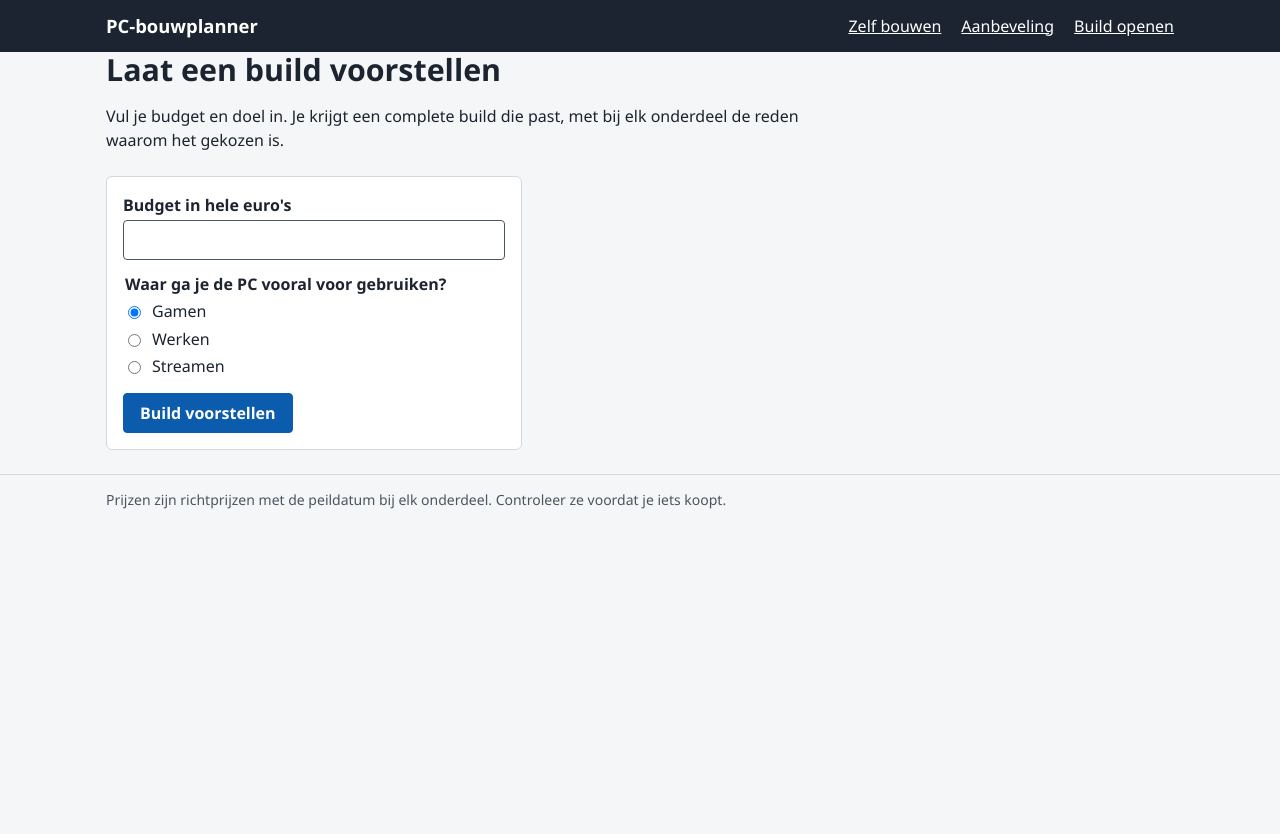
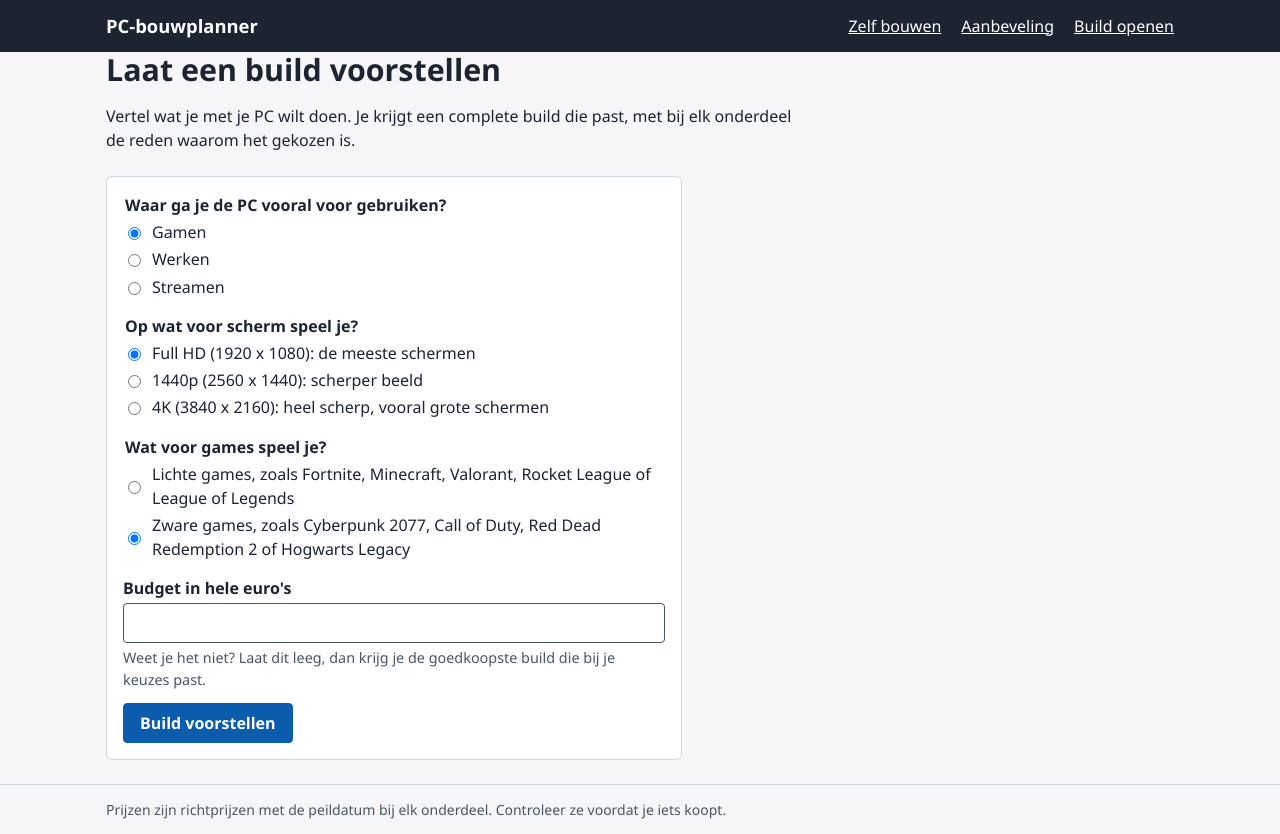
Before and after one commit to Niels023/pc-bouwplanner, a PHP site: page /aanbeveling in a window 1280 px wide. Before the commit the page ends 509 px from the top, so only its background shows below. Run offline with PHP 8.4, Linux system fonts and the light colour scheme.

Commit message:
feat: scherm en games kiezen op de site en in de API (#35, #36)

```diff
--- a/public/css/style.css
+++ b/public/css/style.css
@@ -490,12 +490,33 @@ fieldset {
 }
 
 .recommendation-form {
-    max-width: 26rem;
+    max-width: 36rem;
     background: var(--surface);
     border: 1px solid var(--line);
     border-radius: 6px;
     margin-bottom: 1.5rem;
     padding: 1rem;
+}
+
+.recommendation-form:has(input[name="goal"][value="work"]:checked) .game-options {
+    display: none;
+}
+
+.message p {
+    margin: 0 0 0.25rem;
+}
+
+.hint {
+    color: var(--ink-soft);
+    font-size: 0.9rem;
+    margin: 0.25rem 0 0;
+}
+
+.summary {
+    background: var(--ok-bg);
+    border-left: 5px solid var(--ok);
+    border-radius: 4px;
+    padding: 0.6rem 0.8rem;
 }
 
 .recommendation-list {
--- a/src/Http/Application.php
+++ b/src/Http/Application.php
@@ -43,7 +43,12 @@ class Application
 
         $partApi = new PartApiController($parts);
         $buildApi = new BuildApiController($parts, $builds, $checker);
-        $recommendationApi = new RecommendationApiController($parts, $checker, $this->config['goals']);
+        $recommendationApi = new RecommendationApiController(
+            $parts,
+            $checker,
+            $this->config['goals'],
+            $this->config['game_types'],
+        );
 
         $view = new View();
         $homePage = new HomePageController($view);
@@ -55,6 +60,7 @@ class Application
             $checker,
             $working,
             $this->config['goals'],
+            $this->config['game_types'],
         );
 
         $router = new Router();
--- a/src/Http/Controller/RecommendationApiController.php
+++ b/src/Http/Controller/RecommendationApiController.php
@@ -9,6 +9,7 @@ use App\Http\Request;
 use App\Http\Response;
 use App\Recommendation\BudgetTooLowException;
 use App\Recommendation\Goal;
+use App\Recommendation\NoBuildPossibleException;
 use App\Recommendation\Recommendation;
 use App\Recommendation\RecommendedChoice;
 use App\Recommendation\Recommender;
@@ -21,6 +22,7 @@ class RecommendationApiController
         private PartRepository $parts,
         private CompatibilityChecker $checker,
         private array $goals,
+        private array $gameTypes,
     ) {
     }
 
@@ -28,12 +30,15 @@ class RecommendationApiController
     {
         $budget = Input::budget($request->query('budget'));
         $goal = Input::goal($request->query('goal'));
+        $target = Input::gameTarget($request, $goal, $this->gameTypes);
         $recommender = new Recommender($this->parts->findByFilter(new PartFilter()), $this->checker, $this->goals);
 
         try {
-            return Response::json($this->toArray($recommender->recommend($budget, $goal), $goal));
+            return Response::json($this->toArray($recommender->recommend($budget, $goal, $target), $goal));
         } catch (BudgetTooLowException $e) {
             throw new HttpException(422, 'budget_too_low', $e->getMessage());
+        } catch (NoBuildPossibleException $e) {
+            throw new HttpException(422, 'no_build_possible', $e->getMessage());
         }
     }
 
@@ -42,8 +47,9 @@ class RecommendationApiController
     {
         return [
             'goal' => $goal->value,
-            'budget_eur' => $recommendation->budgetCents / 100,
+            'budget_eur' => $recommendation->budgetGiven ? $recommendation->budgetCents / 100 : null,
             'leftover_eur' => $recommendation->leftoverCents() / 100,
+            'summary' => $recommendation->summary(),
             'choices' => array_map(fn (RecommendedChoice $choice) => [
                 'part' => $choice->part->toArray(),
                 'category_budget_eur' => $choice->categoryBudgetCents / 100,
--- a/src/Http/Controller/RecommendationPageController.php
+++ b/src/Http/Controller/RecommendationPageController.php
@@ -9,8 +9,11 @@ use App\Http\Request;
 use App\Http\Response;
 use App\Http\View;
 use App\Http\WorkingBuild;
+use App\Model\Resolution;
 use App\Recommendation\BudgetTooLowException;
+use App\Recommendation\GameType;
 use App\Recommendation\Goal;
+use App\Recommendation\NoBuildPossibleException;
 use App\Recommendation\Recommendation;
 use App\Recommendation\Recommender;
 use App\Repository\PartFilter;
@@ -24,6 +27,7 @@ class RecommendationPageController
         private CompatibilityChecker $checker,
         private WorkingBuild $working,
         private array $goals,
+        private array $gameTypes,
     ) {
     }
 
@@ -32,21 +36,30 @@ class RecommendationPageController
         $data = [
             'title' => 'Laat een build voorstellen',
             'goals' => Goal::cases(),
+            'resolutions' => Resolution::cases(),
+            'gameTypes' => GameType::cases(),
             'budget' => $request->query('budget') ?? '',
             'selectedGoal' => $request->query('goal') ?? Goal::Gaming->value,
+            'selectedResolution' => $request->query('resolution') ?? Resolution::FullHd->value,
+            'selectedGameType' => $request->query('game_type') ?? GameType::Heavy->value,
             'recommendation' => null,
             'report' => null,
             'error' => null,
+            'cheapestUrl' => null,
         ];
 
-        // Zonder budget en doel in de URL is het formulier nog niet verstuurd.
-        if (!array_key_exists('budget', $request->queryParams)) {
+        // Zonder doel in de URL is het formulier nog niet verstuurd.
+        if (!array_key_exists('goal', $request->queryParams)) {
             return $this->view->render('recommendation', $data);
         }
 
         try {
             $recommendation = $this->recommendationFor($request);
-        } catch (HttpException | BudgetTooLowException $e) {
+        } catch (BudgetTooLowException $e) {
+            $data['cheapestUrl'] = $this->urlWithoutBudget($request);
+
+            return $this->view->render('recommendation', ['error' => $e->getMessage()] + $data, 422);
+        } catch (HttpException | NoBuildPossibleException $e) {
             return $this->view->render('recommendation', ['error' => $e->getMessage()] + $data, 422);
         }
 
@@ -62,8 +75,8 @@ class RecommendationPageController
     {
         try {
             $recommendation = $this->recommendationFor($request);
-        } catch (BudgetTooLowException $e) {
-            throw new HttpException(422, 'budget_too_low', $e->getMessage());
+        } catch (BudgetTooLowException | NoBuildPossibleException $e) {
+            throw new HttpException(422, 'no_recommendation', $e->getMessage());
         }
 
         $this->working->replaceWith($recommendation->build);
@@ -75,8 +88,17 @@ class RecommendationPageController
     {
         $budget = Input::budget($request->query('budget'));
         $goal = Input::goal($request->query('goal'));
+        $target = Input::gameTarget($request, $goal, $this->gameTypes);
         $parts = $this->parts->findByFilter(new PartFilter());
 
-        return (new Recommender($parts, $this->checker, $this->goals))->recommend($budget, $goal);
+        return (new Recommender($parts, $this->checker, $this->goals))->recommend($budget, $goal, $target);
+    }
+
+    private function urlWithoutBudget(Request $request): string
+    {
+        $query = $request->queryParams;
+        unset($query['budget']);
+
+        return '/aanbeveling?' . http_build_query($query);
     }
 }
--- a/templates/recommendation.php
+++ b/templates/recommendation.php
@@ -1,14 +1,16 @@
 <h1>Laat een build voorstellen</h1>
-<p class="intro">Vul je budget en doel in. Je krijgt een complete build die past, met bij elk onderdeel de reden waarom het gekozen is.</p>
+<p class="intro">Vertel wat je met je PC wilt doen. Je krijgt een complete build die past, met bij elk onderdeel de reden waarom het gekozen is.</p>
 
 <form action="/aanbeveling" method="get" class="recommendation-form">
     <?php if ($error !== null) : ?>
-        <p class="message message-error" role="alert"><?= $this->e($error) ?></p>
+        <div class="message message-error" role="alert">
+            <p><?= $this->e($error) ?></p>
+            <?php if ($cheapestUrl !== null) : ?>
+                <p><a href="<?= $this->e($cheapestUrl) ?>">Bekijk de goedkoopste build voor deze keuzes</a></p>
+            <?php endif; ?>
+        </div>
     <?php endif; ?>
-    <div class="field">
-        <label for="budget">Budget in hele euro's</label>
-        <input id="budget" name="budget" type="number" min="1" step="1" value="<?= $this->e($budget) ?>">
-    </div>
+
     <fieldset>
         <legend>Waar ga je de PC vooral voor gebruiken?</legend>
         <?php foreach ($goals as $goal) : ?>
@@ -19,14 +21,51 @@
             </label>
         <?php endforeach; ?>
     </fieldset>
+
+    <div class="game-options">
+        <fieldset>
+            <legend>Op wat voor scherm speel je?</legend>
+            <?php foreach ($resolutions as $resolution) : ?>
+                <label class="radio">
+                    <input type="radio" name="resolution" value="<?= $this->e($resolution->value) ?>"
+                        <?= $selectedResolution === $resolution->value ? 'checked' : '' ?>>
+                    <?= $this->e($resolution->description()) ?>
+                </label>
+            <?php endforeach; ?>
+        </fieldset>
+        <fieldset>
+            <legend>Wat voor games speel je?</legend>
+            <?php foreach ($gameTypes as $gameType) : ?>
+                <label class="radio">
+                    <input type="radio" name="game_type" value="<?= $this->e($gameType->value) ?>"
+                        <?= $selectedGameType === $gameType->value ? 'checked' : '' ?>>
+                    <?= $this->e($gameType->description()) ?>
+                </label>
+            <?php endforeach; ?>
+        </fieldset>
+    </div>
+
+    <div class="field">
+        <label for="budget">Budget in hele euro's</label>
+        <input id="budget" name="budget" type="number" min="1" step="1" value="<?= $this->e($budget) ?>" aria-describedby="budget-hint">
+        <p class="hint" id="budget-hint">Weet je het niet? Laat dit leeg, dan krijg je de goedkoopste build die bij je keuzes past.</p>
+    </div>
+
     <button type="submit" class="button">Build voorstellen</button>
 </form>
 
 <?php if ($recommendation !== null) : ?>
     <section aria-labelledby="result-title">
         <h2 id="result-title">Jouw build</h2>
+        <?php if ($recommendation->summary() !== null) : ?>
+            <p class="summary"><?= $this->e($recommendation->summary()) ?></p>
+        <?php endif; ?>
         <?= $this->partial('partials/totals', ['report' => $report]) ?>
-        <p>Over van je budget: <strong><?= $this->money($recommendation->leftoverCents()) ?></strong></p>
+        <?php if ($recommendation->budgetGiven) : ?>
+            <p>Over van je budget: <strong><?= $this->money($recommendation->leftoverCents()) ?></strong></p>
+        <?php else : ?>
+            <p>Dit is de goedkoopste build die bij je keuzes past.</p>
+        <?php endif; ?>
         <ul class="recommendation-list">
             <?php foreach ($recommendation->choices as $choice) : ?>
                 <?php $part = $choice->part; ?>
```
Also changed, not shown: src/Http/Input.php (+30 -2 lines), tests/Api/RecommendationApiTest.php (+129 -3 lines), tests/Pages/RecommendationPageTest.php (+56 -3 lines).
